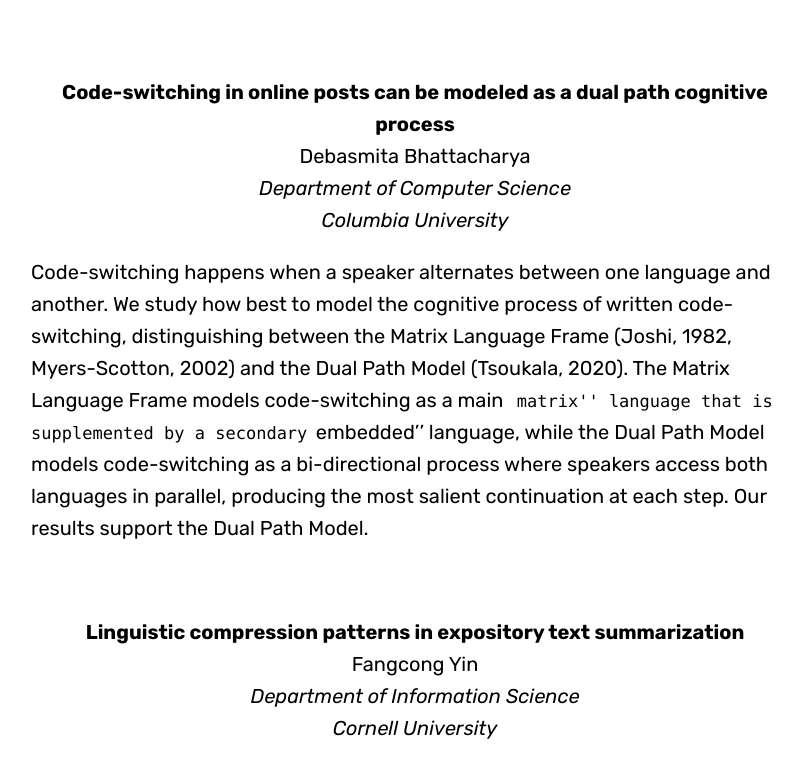
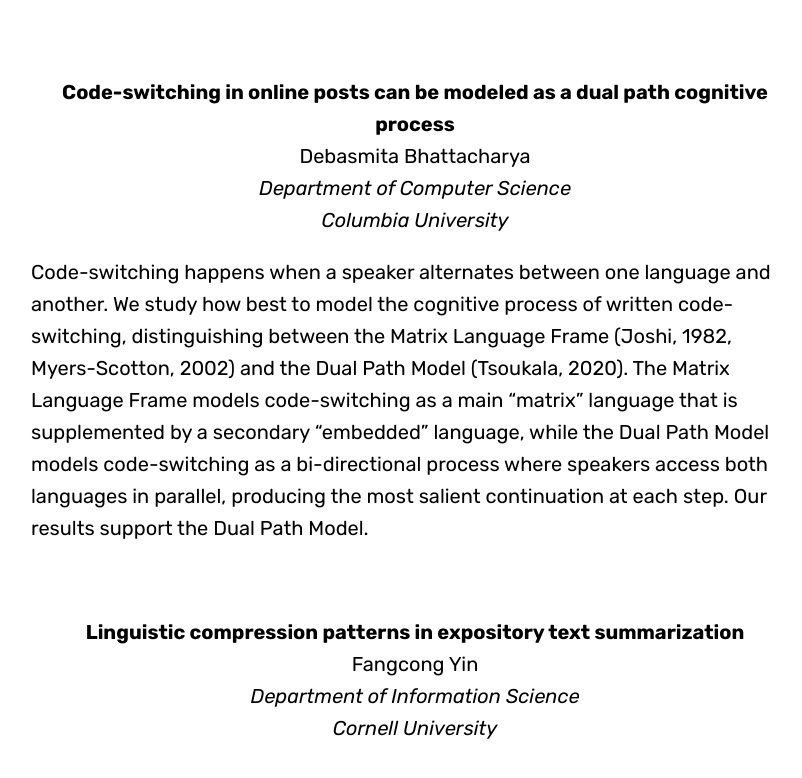
Before and after one commit to peer-workshop/peer-workshop.github.io, a Jekyll site: the page built from talks.md, in a window 1280 px wide and 900 px high, scrolled down 2689 px. Shown: the top 778 px of the window, without its empty margins (225-1027 px from the left). Built offline with Jekyll 4.4.1, drawn with Linux system fonts in a browser that asks for light colours; some web fonts are replaced.

```diff
--- a/_data/peer2023.yml
+++ b/_data/peer2023.yml
@@ -113,7 +113,7 @@ presentations:
     type: virtual
     presenter: dbhattacharya
     title: Code-switching in online posts can be modeled as a dual path cognitive process
-    abstract: Code-switching happens when a speaker alternates between one language and another. We study how best to model the cognitive process of written code-switching, distinguishing between the Matrix Language Frame (Joshi, 1982, Myers-Scotton, 2002) and the Dual Path Model (Tsoukala, 2020). The Matrix Language Frame models code-switching as a main ``matrix'' language that is supplemented by a secondary ``embedded'' language, while the Dual Path Model models code-switching as a bi-directional process where speakers access both languages in parallel, producing the most salient continuation at each step. Our results support the Dual Path Model.
+    abstract: Code-switching happens when a speaker alternates between one language and another. We study how best to model the cognitive process of written code-switching, distinguishing between the Matrix Language Frame (Joshi, 1982, Myers-Scotton, 2002) and the Dual Path Model (Tsoukala, 2020). The Matrix Language Frame models code-switching as a main "matrix" language that is supplemented by a secondary "embedded" language, while the Dual Path Model models code-switching as a bi-directional process where speakers access both languages in parallel, producing the most salient continuation at each step. Our results support the Dual Path Model.
   fyin:
     type: inperson
     presenter: fyin
```
